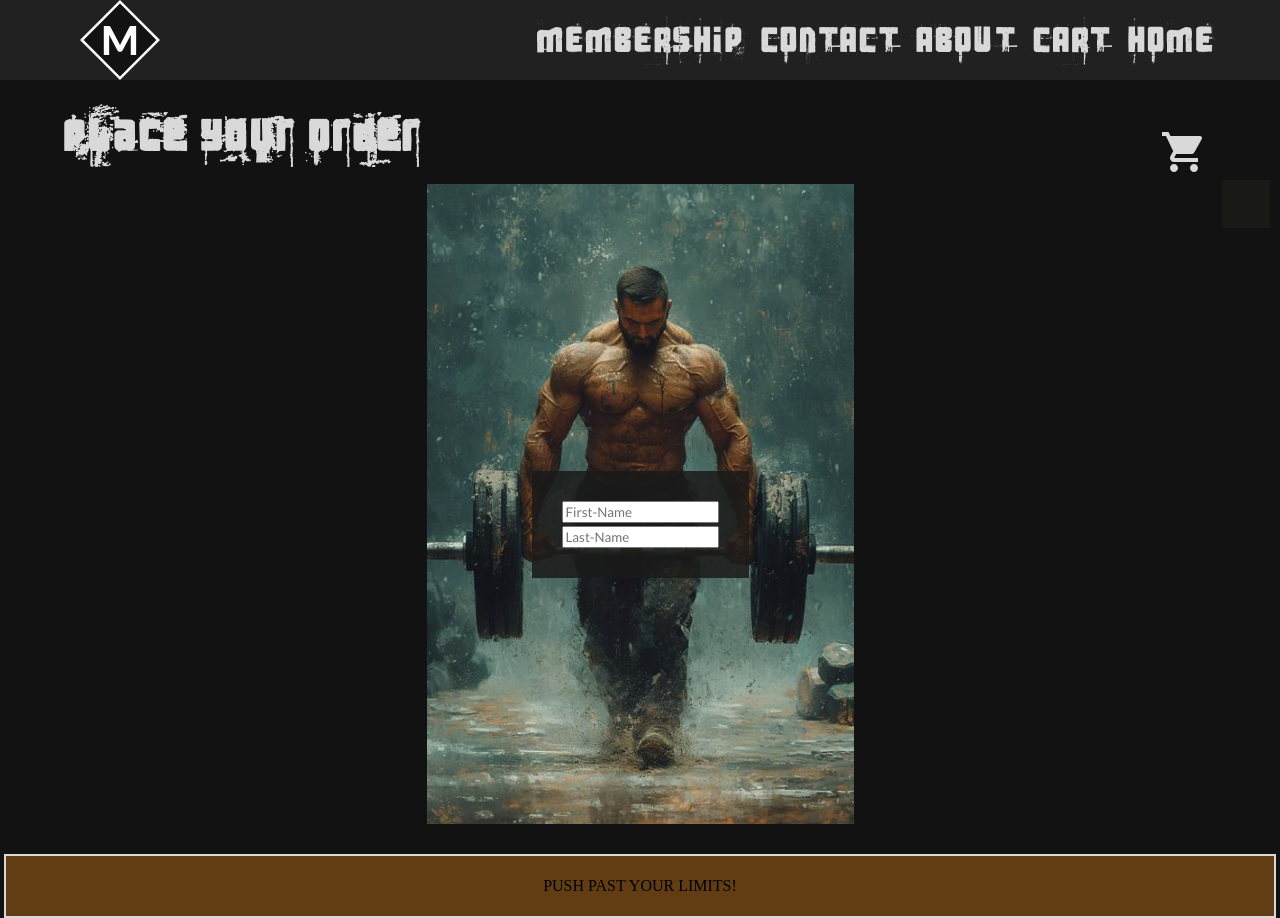
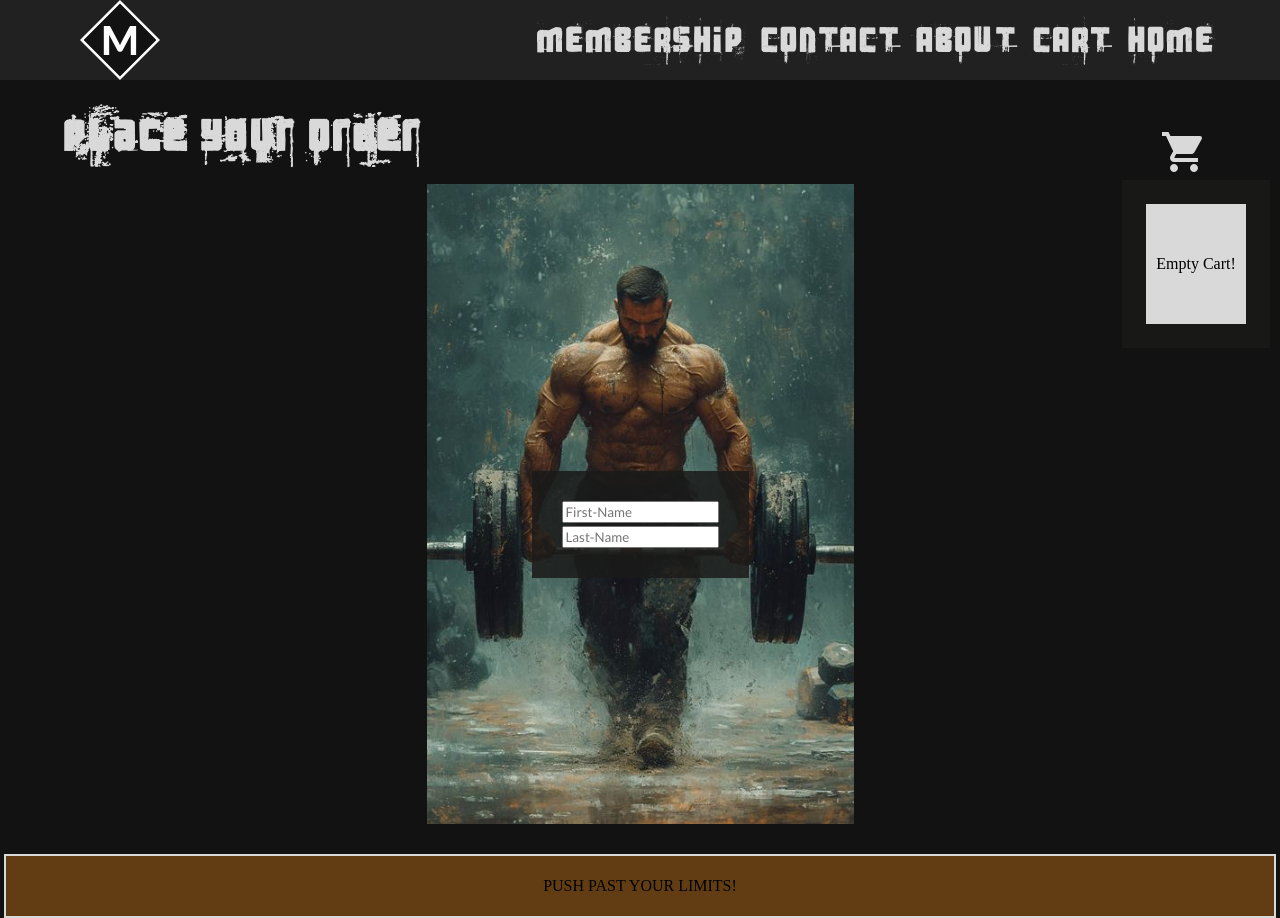
Before and after one commit to pourgosh/fitness-gym-website-frontend, a React (Vite) app: page /cart in a window 1280 px wide. Both pictures are taken after a click on the button "Cart". Built offline with nearby package versions, Linux system fonts and the light colour scheme.

Commit message:
add remove functionality to cart items

```diff
--- a/src/App.jsx
+++ b/src/App.jsx
@@ -34,6 +34,15 @@ function App() {
   const addToCart = (elem) => {
     setCart([...cart, elem]);
   };
+
+  const removeFromCart = (item) => {
+    setCart(
+      cart.filter((elem) => {
+        return elem !== item;
+      })
+    );
+  };
+
   return (
     <>
       <productsContext.Provider
@@ -43,6 +52,7 @@ function App() {
           wears,
           setCart,
           addToCart,
+          removeFromCart,
           getWearsData,
           getSupplementData,
           navigateToSingleWear,
--- a/src/components/cartItem/index.jsx
+++ b/src/components/cartItem/index.jsx
@@ -1,6 +1,7 @@
-import { Box, Grid } from "@mui/material";
-import { useContext } from "react";
+import { Box, Grid, IconButton, Stack } from "@mui/material";
+import { Fragment, useContext } from "react";
 import { productsContext } from "../../App";
+import RemoveIcon from "@mui/icons-material/Remove";
 
 const CartItem = () => {
   const product = useContext(productsContext);
@@ -9,14 +10,33 @@ const CartItem = () => {
     return (
       <Box
         key={item._id * Math.floor(Math.random() * 100)}
+        position={"relative"}
         sx={{
           width: { xs: "80px", lg: "100px", xxl: "150px" },
-          height: { xs: "80px", lg: "100px", xxl: "150px" },
+          height: { xs: "100px", lg: "120px", xxl: "170px" },
           background: `url(${item.image})`,
           backgroundSize: "cover",
           backgroundColor: "primary.main",
         }}
       ></Box>
+    );
+  };
+
+  const emptyCart = () => {
+    return (
+      <Box
+        display={"flex"}
+        alignItems={"center"}
+        justifyContent={"center"}
+        textAlign={"center"}
+        sx={{
+          width: { xs: "80px", lg: "100px", xxl: "150px" },
+          height: { xs: "100px", lg: "120px", xxl: "170px" },
+          backgroundColor: "primary.main",
+        }}
+      >
+        Empty Cart!
+      </Box>
     );
   };
 
@@ -38,11 +58,37 @@ const CartItem = () => {
         zIndex: 100000000000000000000000000000000000000000n,
       }}
     >
-      {product.cart
-        ? product.cart.map((elem) => {
-            return cartItem(elem);
-          })
-        : null}
+      {product.cart.length ? (
+        product.cart.map((elem) => {
+          return (
+            <Fragment key={elem._id * Math.floor(Math.random() * 200)}>
+              {cartItem(elem)}
+              <Stack
+                direction="row"
+                spacing={1}
+                display={"flex"}
+                justifyContent={"center"}
+                alignItems={"center"}
+                sx={{
+                  width: "100%",
+                }}
+              >
+                <IconButton
+                  aria-label="previous-item"
+                  sx={{ color: "white", background: "#000000cc" }}
+                  onClick={() => {
+                    product.removeFromCart(elem);
+                  }}
+                >
+                  <RemoveIcon />
+                </IconButton>
+              </Stack>
+            </Fragment>
+          );
+        })
+      ) : !product.cart.length ? (
+        <>{emptyCart()}</>
+      ) : null}
     </Grid>
   );
 };
--- a/src/views/wearsPage/singleItem/index.jsx
+++ b/src/views/wearsPage/singleItem/index.jsx
@@ -21,7 +21,6 @@ const SingleWearPage = () => {
   useEffect(() => {
     product.getWearsData();
   }, [product]);
-  console.log(product);
   return (
     <main>
       <Grid container pt={{ xs: 12, lg: 15, xl: 17, xxxl: 19 }}>
```
